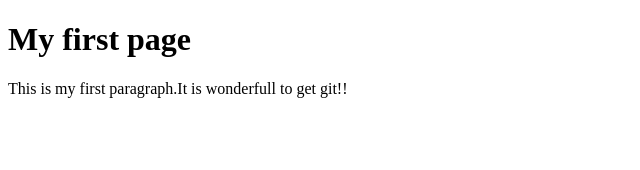
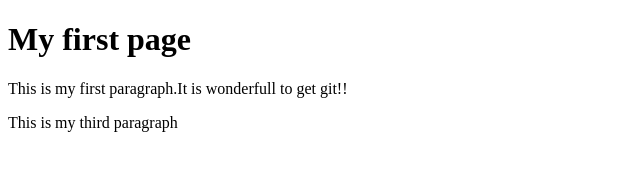
Before and after one commit to victorsynth/webtool-2025, a plain HTML site: page index.html in a window 1280 px wide. Shown: the whole page, without its empty margins (0-640 px from the left). Drawn offline with Linux system fonts and the light colour scheme.

Commit message:
paragraphs

```diff
--- a/index.html
+++ b/index.html
@@ -10,7 +10,7 @@
 <body>
     <h1>My first page</h1>
     <P>This is my first paragraph.It is wonderfull to get git!!</P>
-    <p> </p>
+    <p> This is my third paragraph </p>
 </body>
 
 </html>
```
